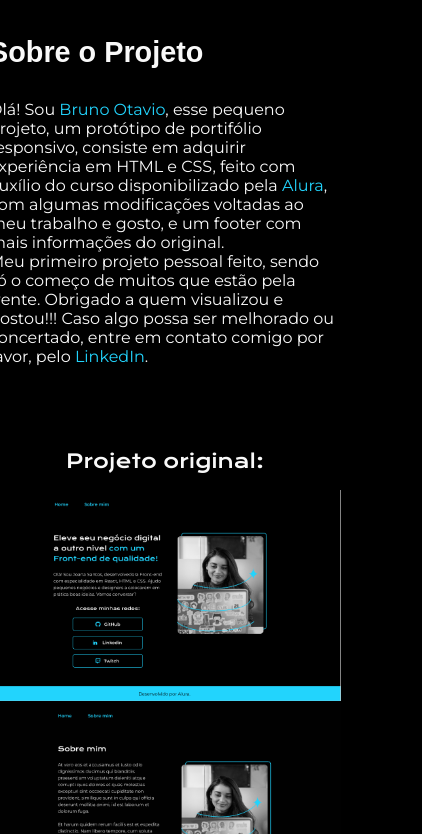
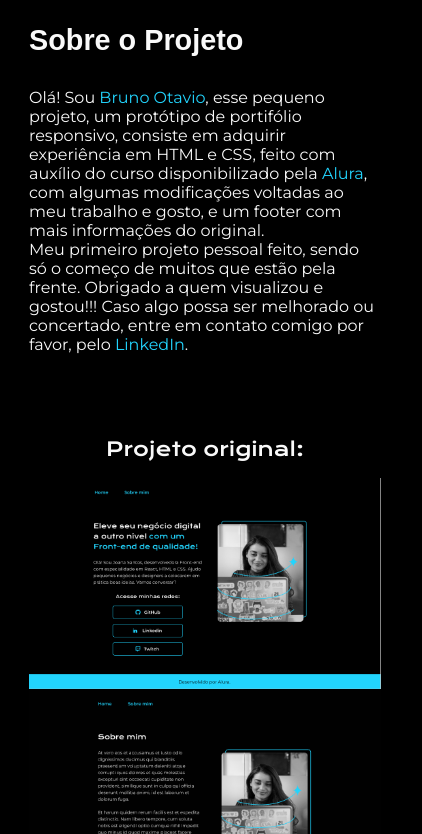
Before and after one commit to Brunootavioliveira/First-HTML.CSS, a plain HTML site: page about.html in a window 390 px wide. Shown: the part 437-1271 px from the top of the page, 422 px wide, since content can reach past the window. Drawn offline with nearby package versions, Linux system fonts and the light colour scheme.

Commit message:
Add files via upload

```diff
--- a/styles/about.css
+++ b/styles/about.css
@@ -38,7 +38,6 @@ body {
     display: flex;
     justify-content: space-between;
     align-items: center;
-    margin-top: 0%
 }
 .apresentacao__conteudo {
     width: 37.9rem;
@@ -159,6 +158,7 @@ footer {
     .apresentacao {
         flex-direction: column-reverse;
         padding: 5%;
+        margin-left: 80px;
     }
     .apresentacao__conteudo {
         width: auto;
```
